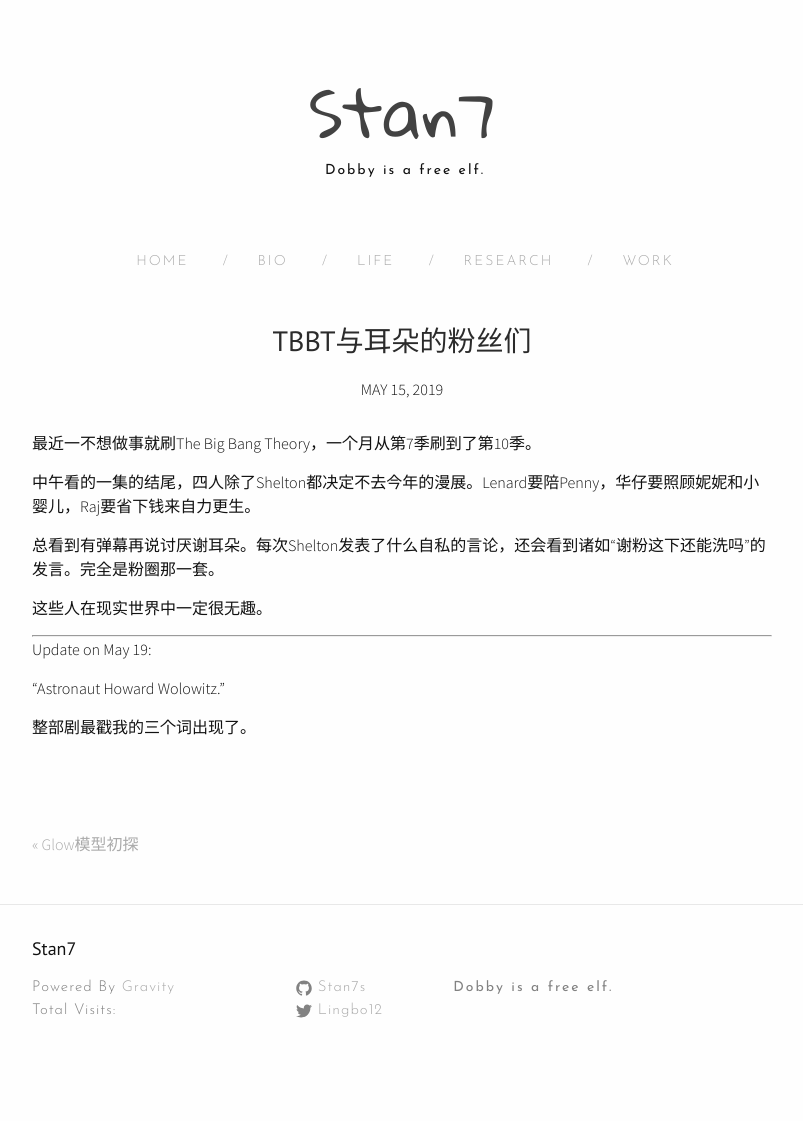
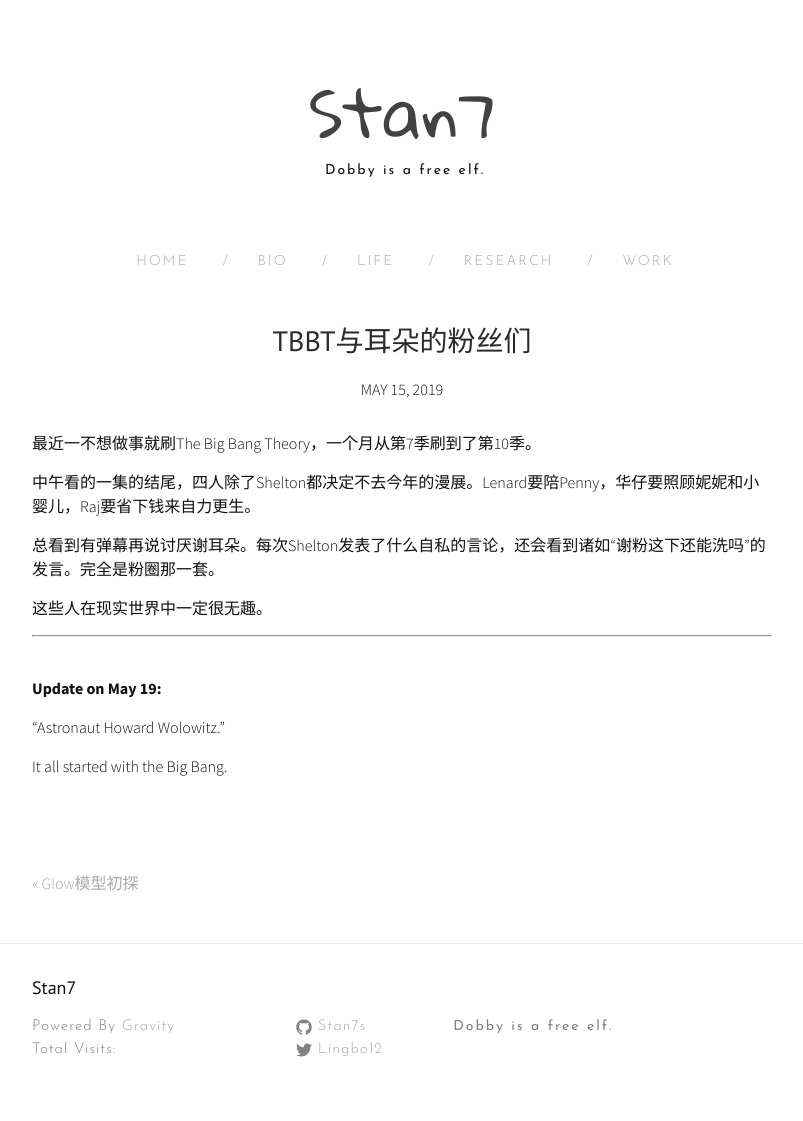
Before and after one commit to Stan7s/stan7s.github.io, a Jekyll site: the page built from _posts/2019-05-15-TBBT.markdown, in a window 1280 px wide. Shown: the whole page, without its empty margins (238-1041 px from the left). Built offline with Jekyll 4.4.1, drawn with Linux system fonts in a browser that asks for light colours; nearby versions of some CDN libraries; comment, search, counter and statistics services are not loaded; before the commit the page ends 1082 px from its top, so only the background shows below that.

Commit message:
Update 2019-05-15-TBBT.markdown

```diff
--- a/_posts/2019-05-15-TBBT.markdown
+++ b/_posts/2019-05-15-TBBT.markdown
@@ -15,9 +15,10 @@ author: "Stan7"
 这些人在现实世界中一定很无趣。
 
 ---
+<br/>
 
-Update on May 19:
+**Update on May 19:**
 
 “Astronaut Howard Wolowitz."
 
-整部剧最戳我的三个词出现了。
+It all started with the Big Bang.
```
